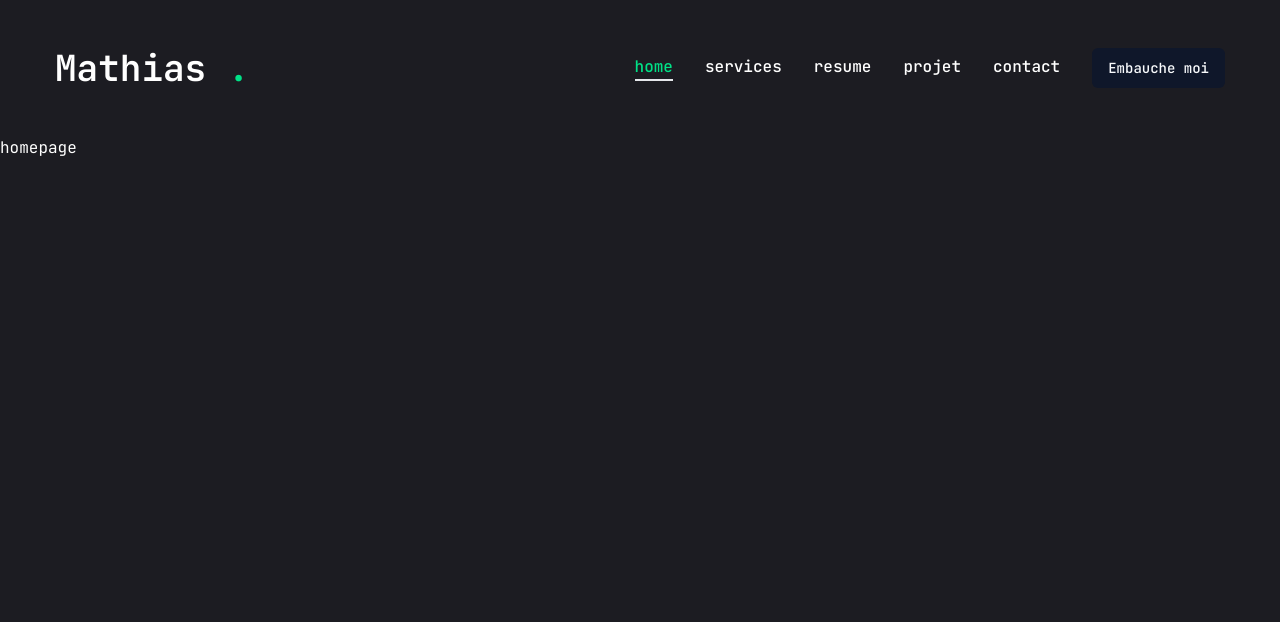
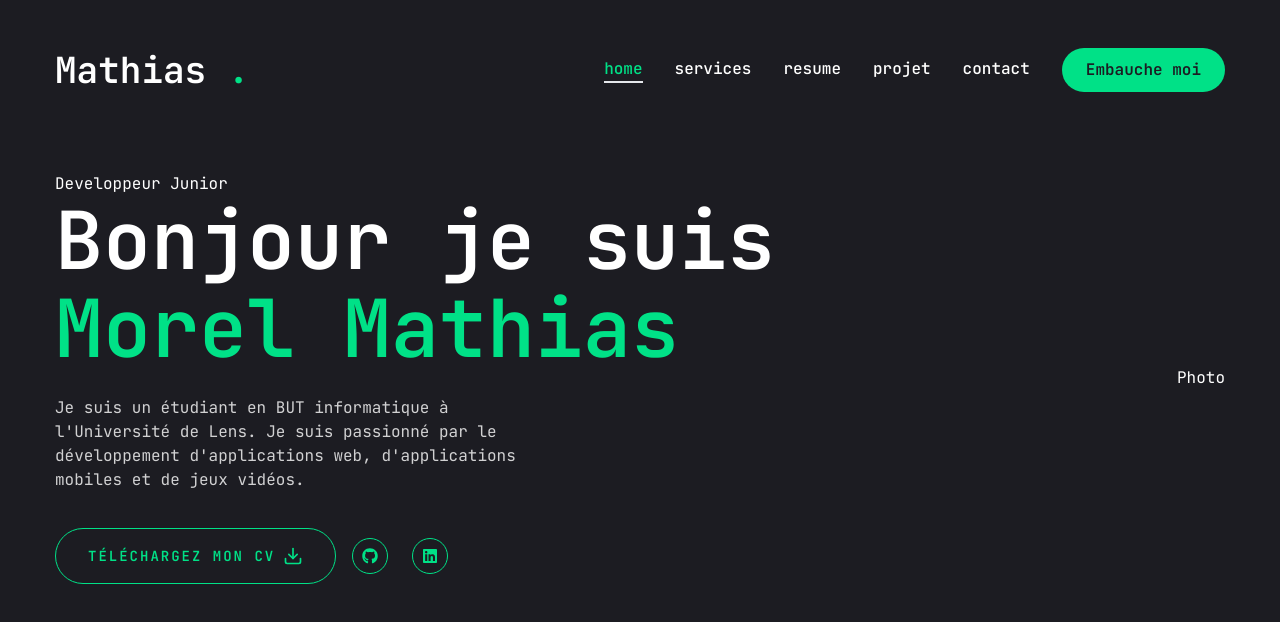
Before and after one commit to Mathias92-cmd/portfolio, a Next.js app: page / in a window 1280 px wide. Shown: the top 622 px of the page. Built offline with nearby package versions, Linux system fonts and the light colour scheme.

Commit message:
Main page / 1.0

```diff
--- a/app/globals.css
+++ b/app/globals.css
@@ -10,6 +10,18 @@
   body {
     @apply font-primary bg-primary text-white;
   }
+
+  .h1 {
+    @apply text-[48px] xl:text-[80px] leading-[1.1] font-semibold;
+  }
+
+  .h2 {
+    @apply text-[36px] xl:text-[48px] leading-[1.1] font-semibold;
+  }
+
+  .h3 {
+    @apply text-[20px] xl:text-[24px] leading-[1.1] font-semibold;
+  }
 }
 
 @layer utilities {
--- a/app/page.jsx
+++ b/app/page.jsx
@@ -1,5 +1,39 @@
-import Image from "next/image";
+import { Button } from "@/components/ui/button";
+import { FiDownload } from "react-icons/fi";
+import Social from "@/components/Social";
 
-export default function Home() {
-  return <main>homepage</main>;
-}
+const Home = () => {
+    return (
+        <section className="h-full flex justify-center items-center">
+            <div className="container mx-auto h-full">
+                <div className="flex flex-col xl:flex-row items-center justify-between xl:pt-8 xl:pb-24">
+                    <div className="text-center xl:text-left">
+                        <span>Developpeur Junior</span>
+                        <h1 className="h1 mb-6">
+                            Bonjour je suis <br /> <span className="text-accent">Morel Mathias</span>
+                        </h1>
+                        <p className="max-w-[500px] mb-9 text-white/80">
+                            Je suis un étudiant en BUT informatique à l&#39;Université de Lens. Je suis passionné par le
+                            développement d&#39;applications web, d&#39;applications mobiles et de jeux vidéos.
+                        </p>
+                        <div className="flex flex-col xl:flex-row items-center gap-8 xl:gap-4">
+                            <Button variant="outline" size="lg" className="uppercase flex items-center gap-2">
+                                <span>Téléchargez mon CV</span>
+                                <FiDownload className="text-xl" />
+                            </Button>
+                            <div className="mb-8 xl:mb-0">
+                                <Social
+                                    containerStyles="flex gap-6"
+                                    iconStyles="w-9 h-9 border border-accent rounded-full flex justify-center items-center text-accent text-base hover:bg-accent hover:text-primary hover:transition-all duration-500"
+                                />
+                            </div>
+                        </div>
+                    </div>
+                    <div>Photo</div>
+                </div>
+            </div>
+        </section>
+    );
+};
+
+export default Home;
--- a/app/resume/page.jsx
+++ b/app/resume/page.jsx
@@ -1,4 +1,4 @@
-import React from 'react';
+
 
 const Resume = () => {
     return <div> Resume page</div>;
--- a/components/MobileNav.jsx
+++ b/components/MobileNav.jsx
@@ -6,7 +6,7 @@ import Link from "next/link";
 import {CiMenuFries} from 'react-icons/ci';
 
 
-const Links = [
+const links = [
     {
         name: 'home',
         path: '/',
@@ -22,7 +22,7 @@ const Links = [
     },{
         name: 'contact',
         path: '/contact',
-    }
+    },
 ];
 
 const MobileNav = () => {
@@ -40,7 +40,7 @@ const MobileNav = () => {
                 </Link>
             </div>
             <nav className="flex flex-col justify-center items-center gap-8">
-                {Links.map((link, index)  => {
+                {links.map((link, index)  => {
                     return (
                     <Link
                         href={link.path}
--- /dev/null
+++ b/components/Social.jsx
@@ -0,0 +1,25 @@
+import Link from 'next/link';
+
+import { FaGithub , FaLinkedin} from 'react-icons/fa';
+
+const resSocial = [
+    {icon: <FaGithub />, path: ''},
+    {icon: <FaLinkedin />, path: ''},
+];
+
+
+const Social = ({containerStyles , iconStyles}) => {
+    return (
+    <div className={containerStyles}>
+        {resSocial.map((item, index) => {
+            return (
+            <Link key={index} href={item.path} className={iconStyles}>
+                {item.icon}
+            </Link>
+            );
+        })}
+    </div>
+    );
+};
+
+export default Social;
--- a/components/ui/button.jsx
+++ b/components/ui/button.jsx
@@ -5,25 +5,18 @@ import { cva } from "class-variance-authority";
 import { cn } from "@/lib/utils"
 
 const buttonVariants = cva(
-  "inline-flex items-center justify-center whitespace-nowrap rounded-md text-sm font-medium ring-offset-white transition-colors focus-visible:outline-none focus-visible:ring-2 focus-visible:ring-slate-950 focus-visible:ring-offset-2 disabled:pointer-events-none disabled:opacity-50 dark:ring-offset-slate-950 dark:focus-visible:ring-slate-300",
+  "inline-flex items-center justify-center whitespace-nowrap rounded-full text-base font-semibold ring-offset-white transition-colors",
   {
     variants: {
       variant: {
-        default: "bg-slate-900 text-slate-50 hover:bg-slate-900/90 dark:bg-slate-50 dark:text-slate-900 dark:hover:bg-slate-50/90",
-        destructive:
-          "bg-red-500 text-slate-50 hover:bg-red-500/90 dark:bg-red-900 dark:text-slate-50 dark:hover:bg-red-900/90",
-        outline:
-          "border border-slate-200 bg-white hover:bg-slate-100 hover:text-slate-900 dark:border-slate-800 dark:bg-slate-950 dark:hover:bg-slate-800 dark:hover:text-slate-50",
-        secondary:
-          "bg-slate-100 text-slate-900 hover:bg-slate-100/80 dark:bg-slate-800 dark:text-slate-50 dark:hover:bg-slate-800/80",
-        ghost: "hover:bg-slate-100 hover:text-slate-900 dark:hover:bg-slate-800 dark:hover:text-slate-50",
-        link: "text-slate-900 underline-offset-4 hover:underline dark:text-slate-50",
+        default: "bg-accent text-primary hover:bg-accent-hover",
+          primary: "bg-primary text-white",
+          outline: "border border-accent bg-transparent text-accent hover:bg-accent-hover:text-primary",
       },
       size: {
-        default: "h-10 px-4 py-2",
-        sm: "h-9 rounded-md px-3",
-        lg: "h-11 rounded-md px-8",
-        icon: "h-10 w-10",
+        default: "h-[44px] px-6",
+        wd: "h-[48px] px-6",
+        lg: "h-[56px] px-8 text-sm uppercase tracking-[2px]",
       },
     },
     defaultVariants: {
```
